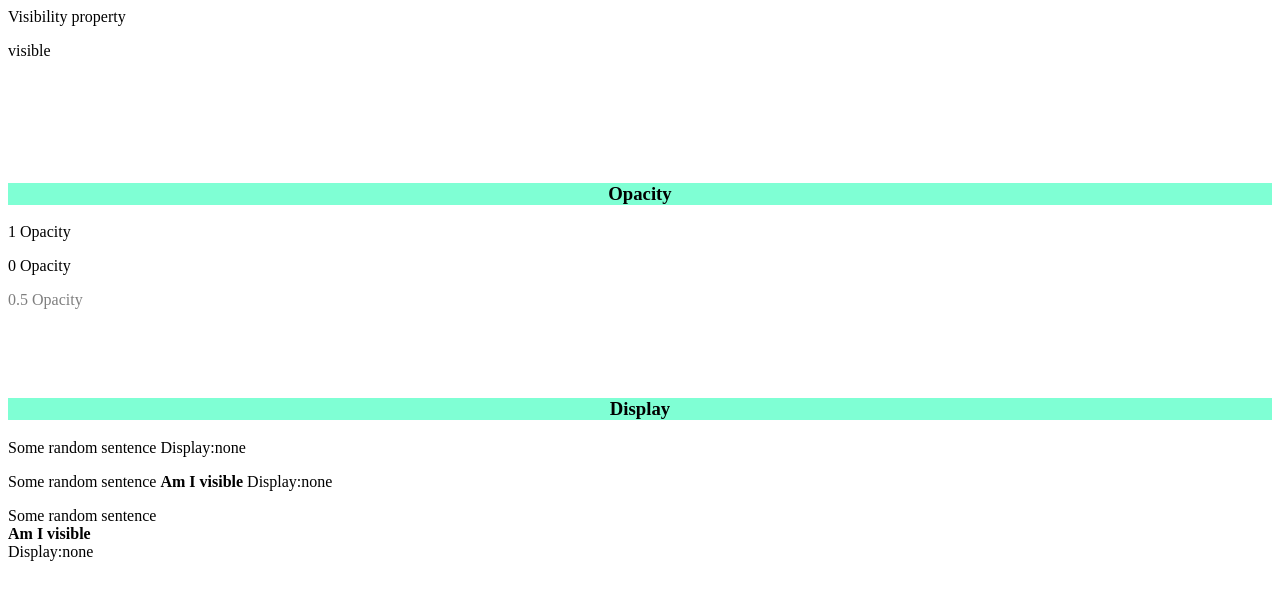
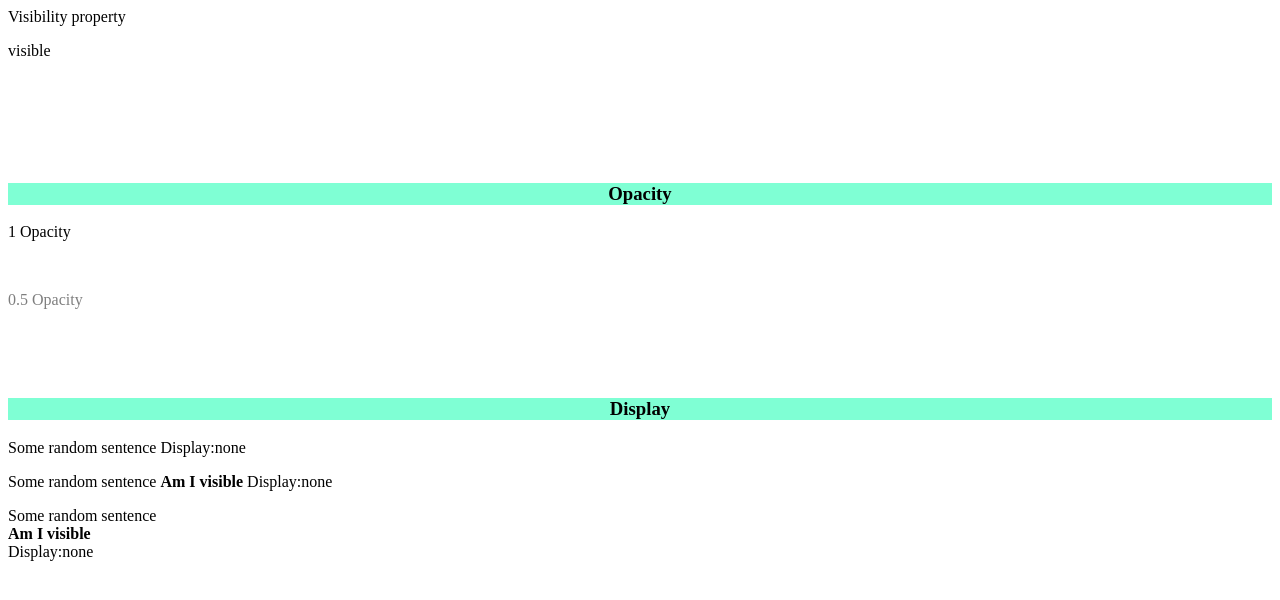
Before and after one commit to xoxoqueen/Alexandra2, a plain HTML site: page index.html in a window 1280 px wide. Drawn offline with Linux system fonts and the light colour scheme.

Commit message:
Update index.html

```diff
--- a/index.html
+++ b/index.html
@@ -14,7 +14,7 @@
     <br><br><br>
     <h3>Opacity</h3>
     <p class="op_1">1 Opacity</p>
-    <p class="op-0">0 Opacity</p>
+    <p class="op_0">0 Opacity</p>
     <p class="op_05">0.5 Opacity</p>
 
     <br><br><br>
```
